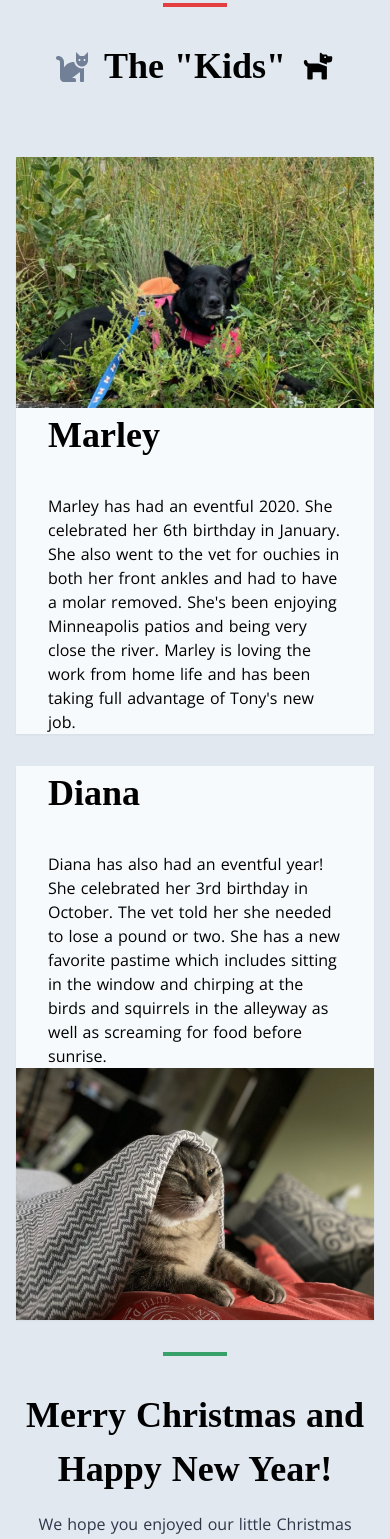
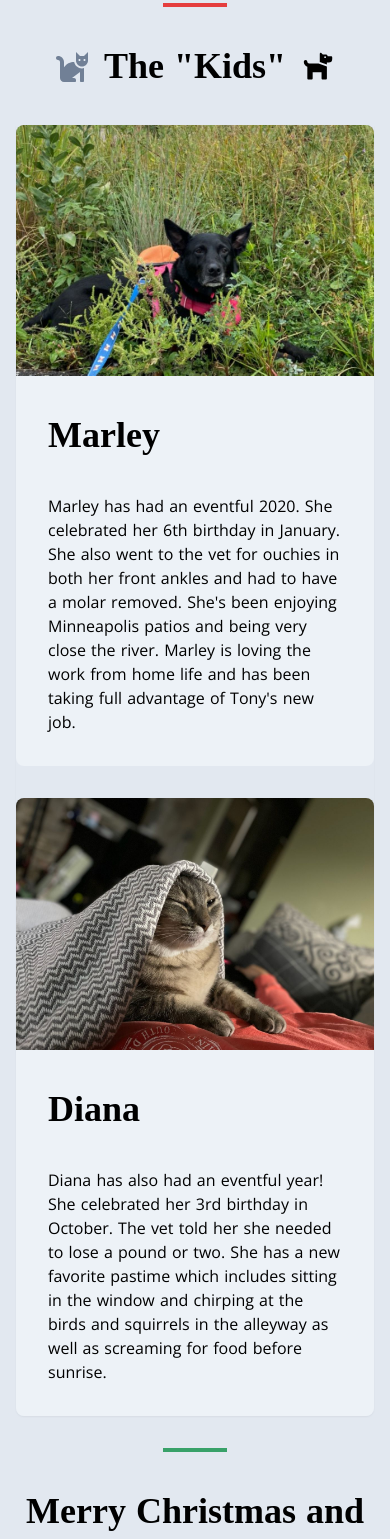
Before and after one commit to TonyFwin/christmas-card, a Nuxt app: page / in a window 390 px wide. Shown: the part 2080-3619 px from the top of the page. Built offline with nearby package versions, Linux system fonts and the light colour scheme; a web font is replaced by a local one.

Commit message:
Rewrite pets section to differentiate from othe sections and for better mobile responsiveness

```diff
--- a/components/Pets.vue
+++ b/components/Pets.vue
@@ -1,6 +1,6 @@
 <template>
   <section class="py-4 md:py-8">
-    <div class="container mx-auto text-center mb-16">
+    <div class="container mx-auto text-center mb-8 lg:mb-16">
       <h2 class="text-4xl font-semibold flex justify-center items-center">
         <svg
           aria-hidden="true"
@@ -35,36 +35,59 @@
         </svg>
       </h2>
     </div>
-
-    <div class="container bg-gray-100 m-auto flex flex-wrap shadow-sm">
-      <div class="w-full md:w-6/12 mr-auto">
-        <img class="max-w-full" src="~/assets/images/merj.jpeg" alt="" />
+    <div
+      class="container m-auto flex flex-wrap shadow-sm rounded-b-lg lg:rounded-r-lg"
+    >
+      <div class="flex flex-wrap -mb-8 md:-mb-16 -mx-6">
+        <div
+          class="w-full md:w-1/2 lg:w-full flex flex-wrap mb-8 md:mb-16 px-6"
+        >
+          <div class="@MARLEY w-full lg:w-6/12 mr-auto">
+            <img
+              class="max-w-full rounded-t-lg lg:rounded-l-lg md:h-64 lg:h-auto"
+              src="~/assets/images/merj.jpeg"
+              alt=""
+            />
           </div>
-      <div class="w-full md:w-6/12 mx-auto flex flex-col justify-center px-8">
+          <div
+            class="@MARLEYTEXT bg-gray-200 w-full lg:w-6/12 mx-auto flex flex-col justify-center p-8 lg:px-8 rounded-b-lg lg:rounded-r-lg"
+          >
             <h3 class="font-semibold text-4xl flex items-center">Marley</h3>
             <p class="mt-8">
-          Marley has had an eventful 2020. She celebrated her 6th birthday in
-          January. She also went to the vet for ouchies in both her front ankles
-          and had to have a molar removed. She's been enjoying Minneapolis
-          patios and being very close the river. Marley is loving the work from
-          home life and has been taking full advantage of Tony's new job.
+              Marley has had an eventful 2020. She celebrated her 6th birthday
+              in January. She also went to the vet for ouchies in both her front
+              ankles and had to have a molar removed. She's been enjoying
+              Minneapolis patios and being very close the river. Marley is
+              loving the work from home life and has been taking full advantage
+              of Tony's new job.
             </p>
           </div>
         </div>
 
-    <div class="container bg-gray-100 m-auto flex flex-wrap shadow-sm mt-8">
-      <div class="w-full md:w-6/12 mx-auto flex flex-col justify-center px-8">
+        <div
+          class="w-full md:w-1/2 lg:w-full flex flex-wrap mb-8 md:mb-16 px-6"
+        >
+          <div class="@DIANA w-full lg:w-6/12 m-auto order-0 lg:order-1">
+            <img
+              class="max-w-full rounded-t-lg lg:rounded-l-lg md:h-52 lg:h-auto"
+              src="~/assets/images/snugdiana.jpeg"
+              alt=""
+            />
+          </div>
+
+          <div
+            class="@DIANATEXT bg-gray-200 w-full lg:w-6/12 mx-auto flex flex-col justify-center p-8 lg:px-8 rounded-b-lg lg:rounded-l-lg"
+          >
             <h3 class="font-semibold text-4xl flex items-center">Diana</h3>
             <p class="mt-8">
-          Diana has also had an eventful year! She celebrated her 3rd birthday
-          in October. The vet told her she needed to lose a pound or two. She
-          has a new favorite pastime which includes sitting in the window and
-          chirping at the birds and squirrels in the alleyway as well as
-          screaming for food before sunrise.
+              Diana has also had an eventful year! She celebrated her 3rd
+              birthday in October. The vet told her she needed to lose a pound
+              or two. She has a new favorite pastime which includes sitting in
+              the window and chirping at the birds and squirrels in the alleyway
+              as well as screaming for food before sunrise.
             </p>
           </div>
-      <div class="w-full md:w-6/12 mr-auto">
-        <img class="max-w-full" src="~/assets/images/snugdiana.jpeg" alt="" />
+        </div>
       </div>
     </div>
     <hr class="mt-8 md:mt-16 w-1/6 mx-auto border-2 border-green-600" />
```
Lines whose indentation alone changed are shown as unchanged.
